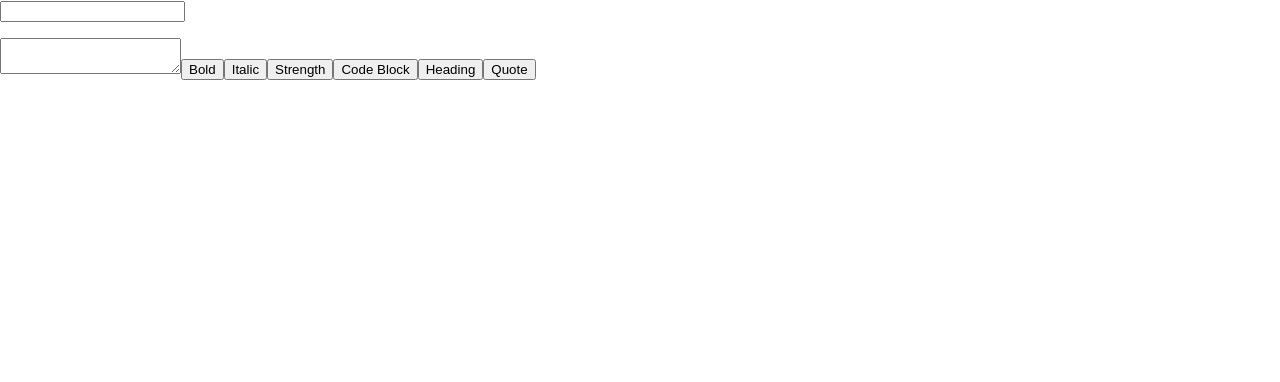
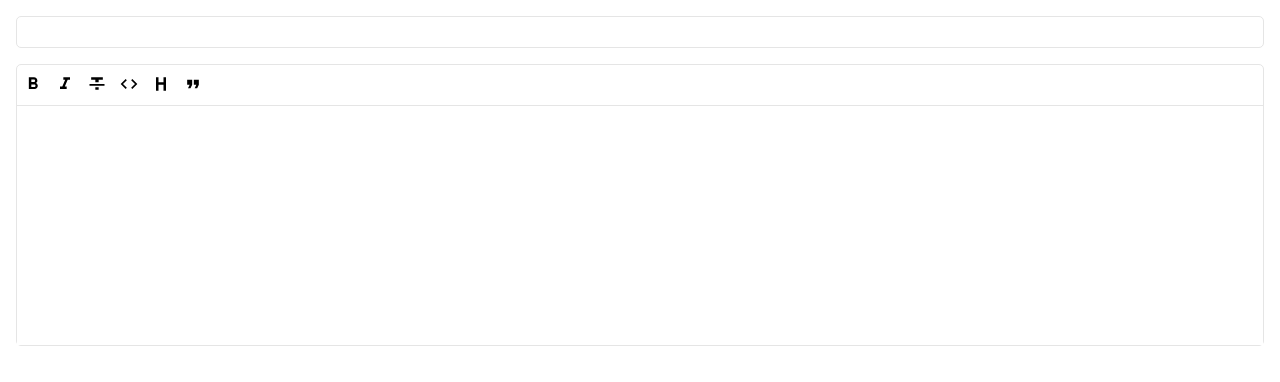
Before and after one commit to devdynam0507/oom-editor, a React (Create React App) app: page / in a window 1280 px wide. Shown: the top 382 px of the page. Built offline with nearby package versions, Linux system fonts and the light colour scheme.

Commit message:
feat:에디터 디자인 적용 및 최적화

```diff
--- a/package.json
+++ b/package.json
@@ -13,6 +13,7 @@
     "@types/styled-components": "5.1.23",
     "react": "^17.0.2",
     "react-dom": "^17.0.2",
+    "react-icons": "^4.3.1",
     "react-markdown": "8.0.0",
     "react-scripts": "5.0.0",
     "react-syntax-highlighter": "15.4.5",
--- a/src/App.css
+++ b/src/App.css
@@ -1,7 +1,8 @@
 .App {
-  text-align: center;
+  margin:16px;
+  display:flex;
+  flex-direction: column;
 }
-
 .App-logo {
   height: 40vmin;
   pointer-events: none;
--- a/src/App.tsx
+++ b/src/App.tsx
@@ -8,14 +8,14 @@ import { EditorTextAreaProvider } from './controller/EditorTextAreaController';
 
 function App() {
   return (
-    <>
+    <div className="App">
       <EditorTitleProvider>
         <EditorTitleView/>
       </EditorTitleProvider>
       <EditorTextAreaProvider>
         <EditorTextAreaView/>
       </EditorTextAreaProvider>
-    </>
+    </div>
   );
 }
 
--- /dev/null
+++ b/src/view/EditorTextAreaView.module.css
@@ -0,0 +1,34 @@
+.container{
+    display:flex;
+    flex-direction: column;
+    border: 1px solid #E5E5E5;
+    border-radius: 5px;
+}
+
+.buttonBar{
+    display: flex;
+    padding:8px 0px;
+    gap:0px 8px;
+}
+
+.editorButton{
+    background-color: white;
+    border:none;
+    width:24px;
+    height:24px;
+    cursor:pointer;
+}
+
+.editorButtonSvg{
+    width:20px;
+    height:20px;
+}
+
+.body{
+    width:100%;
+    height:240px;
+    resize: none;
+    box-sizing: border-box;
+    border:none;
+    border-top:1px solid #E5E5E5;
+}
--- a/src/view/EditorTextAreaView.tsx
+++ b/src/view/EditorTextAreaView.tsx
@@ -1,4 +1,4 @@
-import React, { FunctionComponent, useContext } from "react";
+import React, { FunctionComponent, useCallback, useContext, useRef } from "react";
 import { EditorTextAreaContext } from "../controller/EditorTextAreaController";
 import { ReactMarkdown } from "react-markdown/lib/react-markdown";
 import { BlockQuoteCustom } from "../styles/MarkdownStyleCustom";
@@ -11,112 +11,157 @@ import {
     getCodeBlock,
     getHeading,
     getQuote
- } from "../edit/EditorFunctions";
+} from "../edit/EditorFunctions";
 
 // syntax highlighter imports
 import { Prism as SyntaxHighlighter } from "react-syntax-highlighter"
 // highlighter styles
 import { coy as s } from 'react-syntax-highlighter/dist/cjs/styles/prism'
 
+import Styles from './EditorTextAreaView.module.css';
+import { MdFormatBold, MdFormatItalic, MdFormatQuote, MdFormatStrikethrough, MdOutlineCode } from 'react-icons/md';
+import { BiHeading } from 'react-icons/bi';
+
 export const EditorTextAreaView: React.FunctionComponent = () => {
     const { content, preview, cursorPositionStart, cursorPositionEnd, onChange, onFocus, onBlur, setContent } = useContext(EditorTextAreaContext);
+    const oomEditorRef = useRef<HTMLTextAreaElement>(null);
 
     // 마크다운 문자열이 추가 된 이후 textarea에 적절한 위치로 포커스를 두기 위해
-    function focusToEditor(locationOfCursorPos: number) {
-        const editorElement: HTMLTextAreaElement = document.getElementById('oom-editor') as HTMLTextAreaElement;
+    const focusToEditor = useCallback((locationOfCursorPos: number) => {
+        setTimeout(() => {
+            oomEditorRef.current?.setSelectionRange(locationOfCursorPos, locationOfCursorPos);
+            oomEditorRef.current?.focus();
+        }, 0);
+    }, [oomEditorRef])
 
-        setTimeout(() => {
-            editorElement.setSelectionRange(locationOfCursorPos, locationOfCursorPos);
-            editorElement.focus();
-        }, 0);
-    }
-
-    function onPressTab(e: React.KeyboardEvent<HTMLTextAreaElement>) {
-        if(e.key === 'Tab') {
+    const onPressTab: React.KeyboardEventHandler<HTMLTextAreaElement> = useCallback((e: React.KeyboardEvent<HTMLTextAreaElement>) => {
+        if (e.key === 'Tab') {
             e.preventDefault();
 
             const cursorStart = e.currentTarget.selectionStart;
             const cursorEnd = e.currentTarget.selectionEnd;
-            let value = document.getElementById('oom-editor')!.innerText;
+            let value = oomEditorRef.current!.innerText;
 
-            document.getElementById('oom-editor')!.innerText =
+            oomEditorRef.current!.innerText =
                 value.substring(0, cursorStart)
                 + ' '
                 + value.substring(cursorEnd);
-                e.currentTarget.selectionStart = e.currentTarget.selectionEnd = cursorStart + 1;
+            e.currentTarget.selectionStart = e.currentTarget.selectionEnd = cursorStart + 1;
 
             return false;
         }
-    }
+    }, [oomEditorRef])
 
-    const onClickBold = (e: React.MouseEvent<HTMLButtonElement>) => {
+    const onClickBold: React.MouseEventHandler<HTMLButtonElement> = useCallback((e: React.MouseEvent<HTMLButtonElement>) => {
         let editResult = getBoldText(cursorPositionStart, content);
 
         setContent(editResult.newContent);
-        document.getElementById('oom-editor')!.innerText = editResult.newContent;
+        oomEditorRef.current!.innerText = editResult.newContent;
 
         focusToEditor(editResult.startFocusPosition);
-    }
+    }, [setContent, focusToEditor, cursorPositionStart, content, oomEditorRef])
 
-    const onClickItalic = () => {
+    const onClickItalic: React.MouseEventHandler<HTMLButtonElement> = useCallback(() => {
         let editResult = getItalicText(cursorPositionStart, content);
 
         setContent(editResult.newContent);
-        document.getElementById('oom-editor')!.innerText = editResult.newContent;
+        oomEditorRef.current!.innerText = editResult.newContent;
 
         focusToEditor(editResult.startFocusPosition);
-    }
+    }, [oomEditorRef, cursorPositionStart, content, setContent, focusToEditor])
 
-    const onClickStrength = () => {
+    const onClickStrength: React.MouseEventHandler<HTMLButtonElement> = useCallback(() => {
         let editResult = getStrengthText(cursorPositionStart, content);
 
         setContent(editResult.newContent);
-        document.getElementById('oom-editor')!.innerText = editResult.newContent;
+        oomEditorRef.current!.innerText = editResult.newContent;
 
         focusToEditor(editResult.startFocusPosition);
-    }
+    }, [oomEditorRef, cursorPositionStart, content, setContent, focusToEditor])
 
-    const onClickCodeBlock = () => {
+    const onClickCodeBlock: React.MouseEventHandler<HTMLButtonElement> = useCallback(() => {
         let editResult = getCodeBlock(cursorPositionStart, content);
 
         setContent(editResult.newContent);
-        document.getElementById('oom-editor')!.innerText = editResult.newContent;
+        oomEditorRef.current!.innerText = editResult.newContent;
 
         focusToEditor(editResult.startFocusPosition);
-    }
+    }, [cursorPositionStart, content, setContent, oomEditorRef, focusToEditor])
 
-    const onClickHeading = () => {
+    const onClickHeading: React.MouseEventHandler<HTMLButtonElement> = useCallback(() => {
         let editResult = getHeading(cursorPositionStart, content);
 
         setContent(editResult.newContent);
-        document.getElementById('oom-editor')!.innerText = editResult.newContent;
+        oomEditorRef.current!.innerText = editResult.newContent;
 
         focusToEditor(editResult.startFocusPosition);
-    }
+    }, [cursorPositionStart, content, setContent, focusToEditor, oomEditorRef])
 
-    const onClickQuote = () => {
+    const onClickQuote: React.MouseEventHandler<HTMLButtonElement> = useCallback(() => {
         let editResult = getQuote(cursorPositionStart, content);
 
         setContent(editResult.newContent);
-        document.getElementById('oom-editor')!.innerText = editResult.newContent;
+        oomEditorRef.current!.innerText = editResult.newContent;
 
         focusToEditor(editResult.startFocusPosition);
-    }
+    }, [cursorPositionStart, content, setContent, oomEditorRef, focusToEditor])
 
     return (
-        <div>
-            <textarea onChange={onChange} value={content} onFocus={onFocus} onBlur={onBlur} onKeyDown={onPressTab} id="oom-editor"></textarea>
-            <button onClick={onClickBold}>Bold</button>
-            <button onClick={onClickItalic}>Italic</button>
-            <button onClick={onClickStrength}>Strength</button>
-            <button onClick={onClickCodeBlock}>Code Block</button>
+        <>
+            <div className={Styles.container}>
+                <div className={Styles.buttonBar}>
+                    <button
+                        onClick={onClickBold}
+                        className={Styles.editorButton}
+                        title={"굵게"}>
+                        <MdFormatBold className={Styles.editorButtonSvg} />
+                    </button>
+                    <button
+                        onClick={onClickItalic}
+                        className={Styles.editorButton}
+                        title={"기울이기"}>
+                        <MdFormatItalic className={Styles.editorButtonSvg} />
+                    </button>
+                    <button
+                        onClick={onClickStrength}
+                        className={Styles.editorButton}
+                        title={"취소선"} >
+                        <MdFormatStrikethrough className={Styles.editorButtonSvg} />
+                    </button>
+                    <button
+                        onClick={onClickCodeBlock}
+                        className={Styles.editorButton}
+                        title={"코드 블록"}>
+                        <MdOutlineCode className={Styles.editorButtonSvg} />
+                    </button>
+                    <button
+                        onClick={onClickHeading}
+                        className={Styles.editorButton}
+                        title={"표제"}>
+                        <BiHeading className={Styles.editorButtonSvg} />
+                    </button>
+                    <button
+                        onClick={onClickQuote}
+                        className={Styles.editorButton}
+                        title={"인용"}>
+                        <MdFormatQuote className={Styles.editorButtonSvg} />
+                    </button>
+                </div>
+                <textarea
+                    onChange={onChange}
+                    value={content}
+                    onFocus={onFocus}
+                    onBlur={onBlur}
+                    onKeyDown={onPressTab}
+                    id="oom-editor"
+                    ref={oomEditorRef}
+                    className={Styles.body}
+                ></textarea>
 
-            <button onClick={onClickHeading}>Heading</button>
-            <button onClick={onClickQuote}>Quote</button>
-
+            </div>
             <ReactMarkdown
                 components={{
-                    code: ({node, inline, className, children, ...props}) => {
+                    code: ({ node, inline, className, children, ...props }) => {
                         const match = /language-(\w+)/.exec(className || '')
                         return !inline && match ? (
                             <SyntaxHighlighter
@@ -124,18 +169,19 @@ export const EditorTextAreaView: React.FunctionComponent = () => {
                                 language={match[1]}
                                 style={s}
                                 PreTag="div"
-                                // {...props}
+                            // {...props}
                             />
-                            ) : (
+                        ) : (
                             <code className={className} {...props}>
                                 {children}
                             </code>
-                            )
+                        )
                     },
                     blockquote: BlockQuoteCustom
                 }}
                 remarkPlugins={[remarkGfm, remarkBreaks]}
             >{preview}</ReactMarkdown>
-        </div>
+        </>
+
     )
 }
--- /dev/null
+++ b/src/view/EditorTitleView.module.css
@@ -0,0 +1,13 @@
+.title{
+    border:1px solid #E5E5E5;
+    width:100%;
+    height:32px;
+    padding:8px;
+    border-radius: 5px;
+    box-sizing: border-box;
+}
+
+.titlePreview{
+    font-weight: bold;
+    font-size:16px;
+}
--- a/src/view/EditorTitleView.tsx
+++ b/src/view/EditorTitleView.tsx
@@ -1,13 +1,18 @@
 import React, { useContext } from "react";
 import { EditorTitleContext } from "../controller/EditorTitleController";
+import Styles from './EditorTitleView.module.css';
 
 export const EditorTitleView: React.FunctionComponent = () => {
     const { title, placeholder, onChange } = useContext(EditorTitleContext);
 
     return (
         <div>
-            <input placeholder={placeholder} onChange={onChange}></input>
-            <p>{title}</p>
+            <input
+            placeholder={placeholder}
+            onChange={onChange}
+            className={Styles.title}
+            ></input>
+            <p className={Styles.titlePreview}>{title}</p>
         </div>
     )
 }
```
Also changed, not shown: 2 other files (tests, documents, lock files or other folders).
